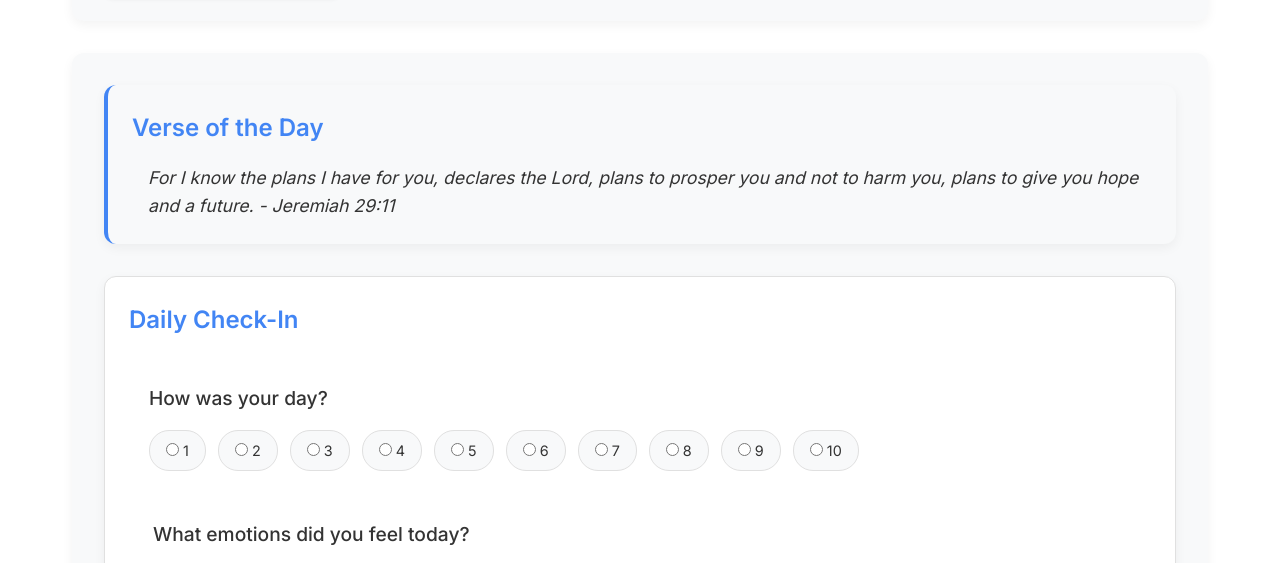
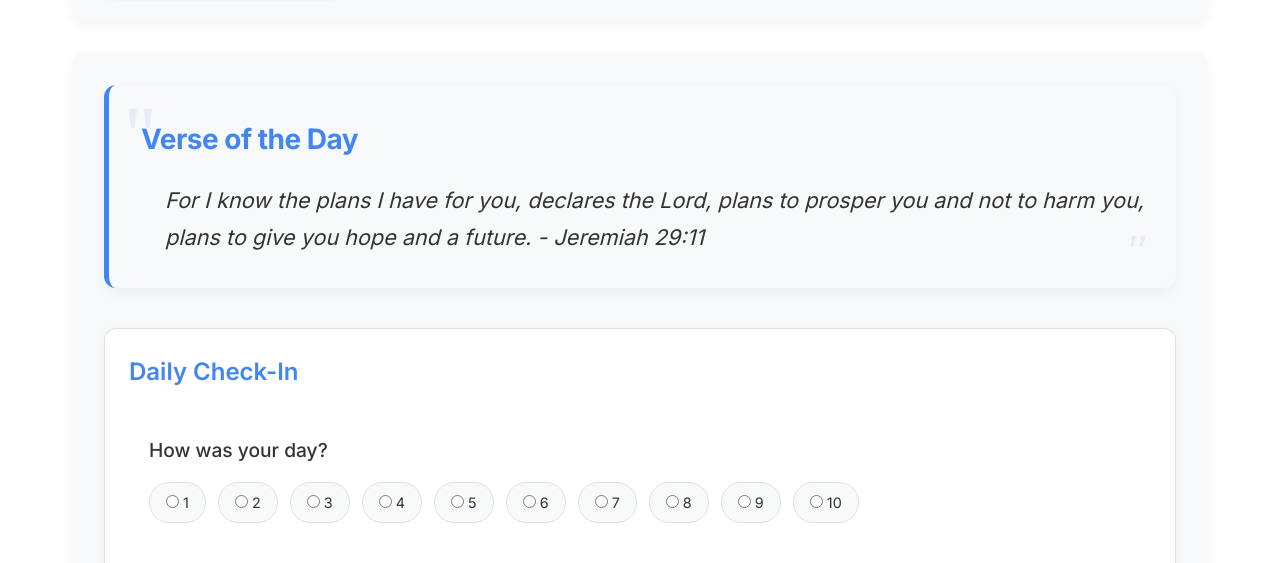
Before and after one commit to devswervo/daily-reflection-journal, a plain HTML site: page index.html in a window 1280 px wide. Shown: the part 162-725 px from the top of the page. Drawn offline with Linux system fonts and the light colour scheme.

Commit message:
Enhance Bible quote section with improved font size and UI

```diff
--- a/css/styles.css
+++ b/css/styles.css
@@ -107,26 +107,55 @@ h1 {
 /* Bible Quote Section */
 .bible-quote {
     background-color: var(--secondary-color);
-    padding: 1.5rem;
+    padding: 2rem;
     border-radius: 12px;
-    margin-bottom: 2rem;
-    border-left: 4px solid var(--primary-color);
+    margin-bottom: 2.5rem;
+    border-left: 5px solid var(--primary-color);
     box-shadow: var(--card-shadow);
+    position: relative;
+    overflow: hidden;
+}
+
+.bible-quote::before {
+    content: '"';
+    position: absolute;
+    top: 10px;
+    left: 15px;
+    font-size: 5rem;
+    color: rgba(66, 133, 244, 0.1);
+    font-family: Georgia, serif;
+    line-height: 1;
 }
 
 .bible-quote h2 {
     color: var(--primary-color);
-    margin-bottom: 1rem;
-    font-weight: 600;
+    margin-bottom: 1.25rem;
+    font-weight: 700;
+    font-size: 1.75rem;
+    letter-spacing: -0.5px;
 }
 
 .bible-quote blockquote {
     font-style: italic;
     color: var(--text-color);
-    font-size: 1.1rem;
-    line-height: 1.6;
-    padding-left: 1rem;
+    font-size: 1.35rem;
+    line-height: 1.7;
+    padding-left: 1.5rem;
     border-left: none;
+    margin: 0;
+    position: relative;
+    z-index: 1;
+}
+
+.bible-quote blockquote::after {
+    content: '"';
+    position: absolute;
+    bottom: -20px;
+    right: 0;
+    font-size: 3rem;
+    color: rgba(66, 133, 244, 0.1);
+    font-family: Georgia, serif;
+    line-height: 1;
 }
 
 /* Daily Entry Form */
```
